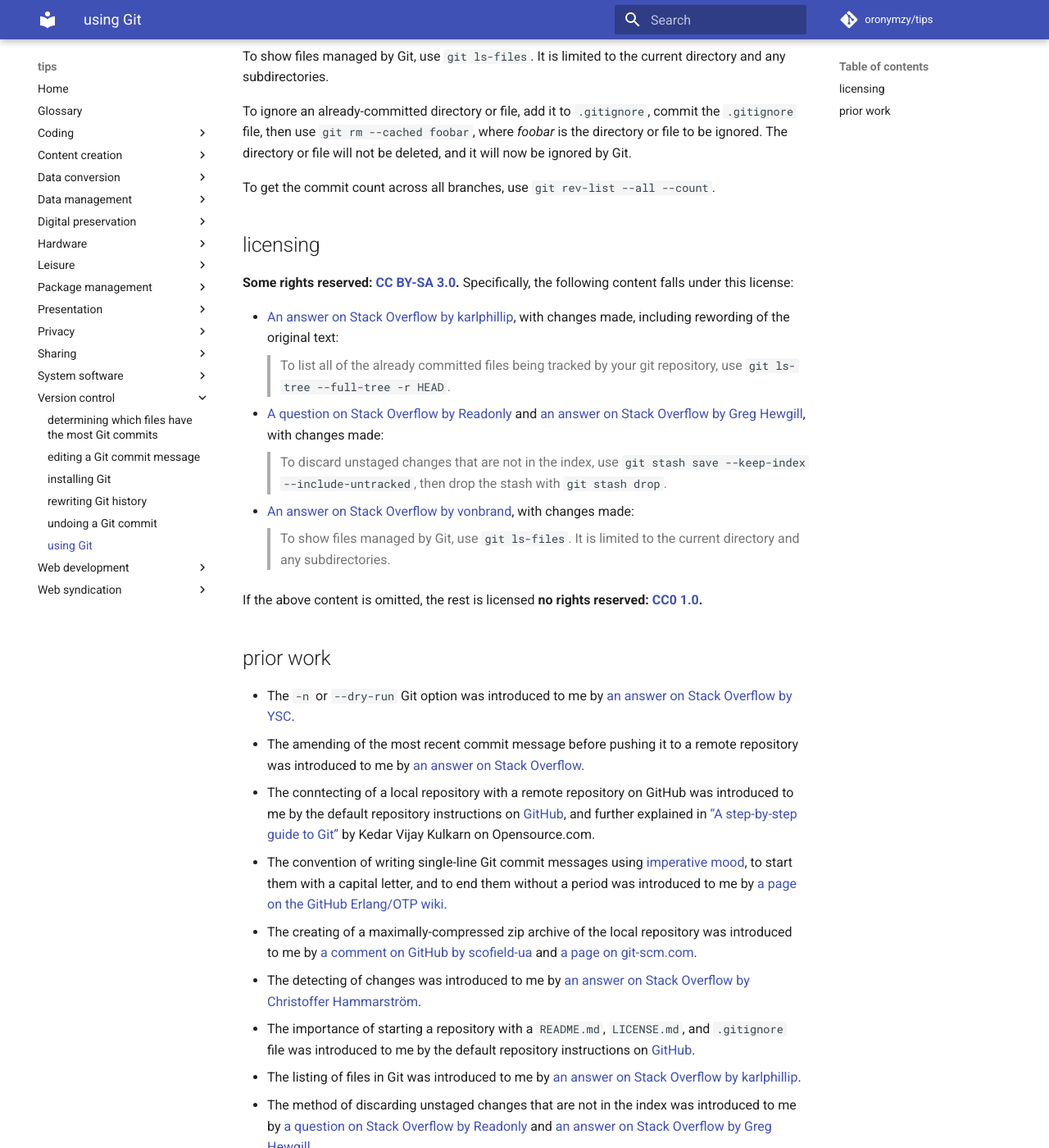
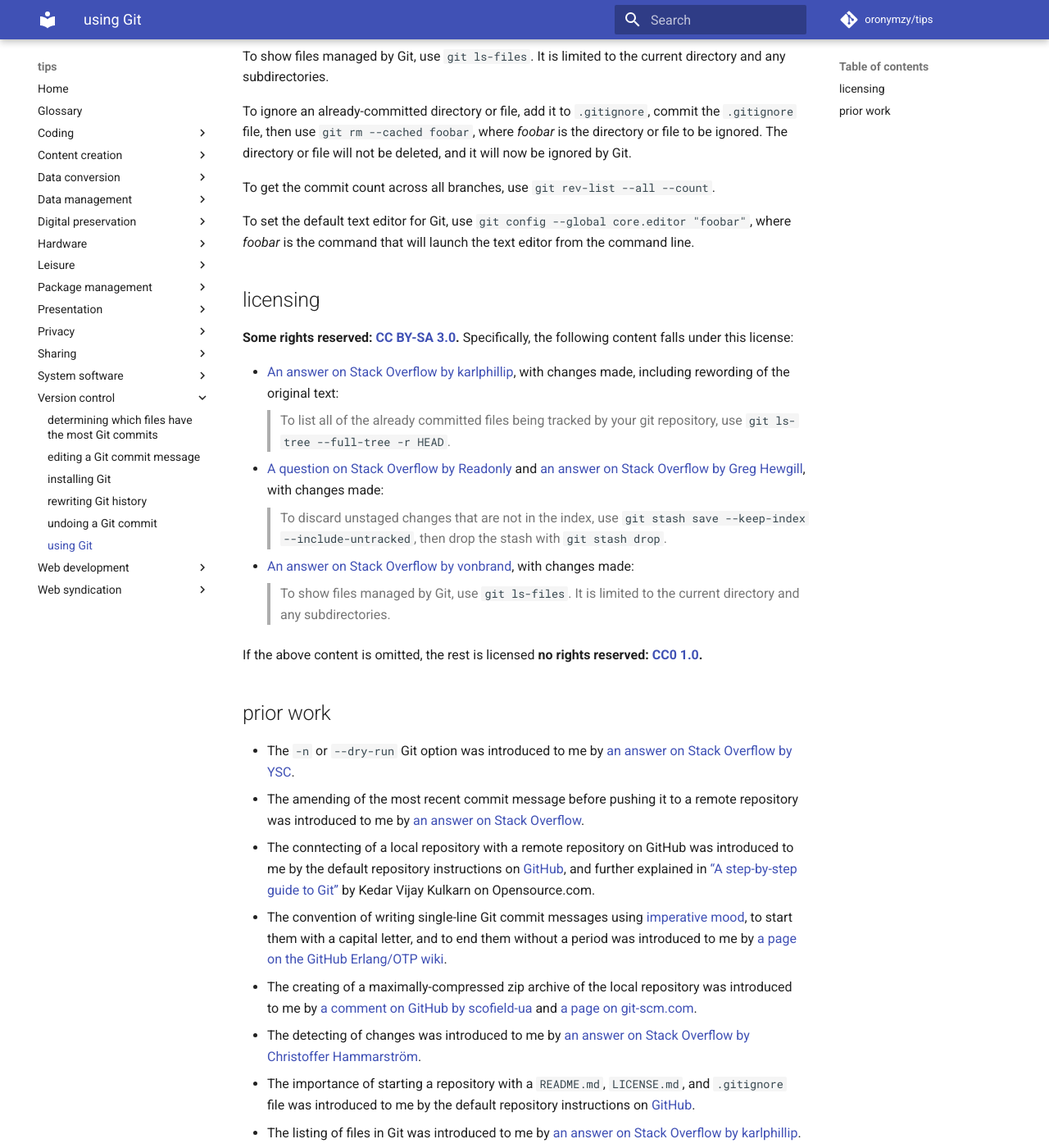
Before and after one commit to oronymzy/tips, an MkDocs documentation site: the page built from docs/usngGit.md, in a window 1280 px wide and 1400 px high, scrolled down 1119 px. Shown: the whole window at 82% size. Built offline with MkDocs 1.6.1 and Material for MkDocs 9.7.7, drawn with Linux system fonts in a browser that asks for light colours; comment, search, counter and statistics services are not loaded; some of the changed text lies outside the part shown.

Commit message:
Add method of setting the default text editor for Git

```diff
--- a/docs/usngGit.md
+++ b/docs/usngGit.md
@@ -27,6 +27,8 @@ To ignore an already-committed directory or file, add it to `.gitignore`, commit
 
 To get the commit count across all branches, use `git rev-list --all --count`.
 
+To set the default text editor for Git, use `git config --global core.editor "foobar"`, where *foobar* is the command that will launch the text editor from the command line.
+
 ## licensing
 **Some rights reserved: [CC BY-SA 3.0](https://creativecommons.org/licenses/by-sa/3.0/).** Specifically, the following content falls under this license:
 
@@ -52,6 +54,7 @@ If the above content is omitted, the rest is licensed **no rights reserved: [CC0
 - The method of getting the commit count across all branches was introduced to me by [an answer on Stack Overflow](https://stackoverflow.com/questions/677436/how-do-i-get-the-git-commit-count/4061706#4061706).
 - The method of ignoring an already-committed directory or file was introduced to me by [an answer on Stack Overflow by manojlds](https://stackoverflow.com/questions/6535362/gitignore-after-commit/6535459#6535459).
 - The method of searching through commit messages was introduced to me by [an answer on Stack Overflow by hobbs](https://stackoverflow.com/questions/3826748/how-to-search-in-commit-messages-using-command-line/3826800#3826800).
+- The method of setting the default text editor for Git was introduced to me by [an answer on Stack Overflow by digitaldreamer](https://stackoverflow.com/questions/2596805/how-do-i-make-git-use-the-editor-of-my-choice-for-commits/2596835#2596835).
 - The method of viewing a specified commit was introduced to me by [an answer on Stack Overflow by Graham Borland](https://stackoverflow.com/questions/7663451/view-a-specific-git-commit/7663506#7663506).
 - The renaming of a shortname of a remote was introduced to me by [a page on git-scm.com](https://git-scm.com/book/en/v2/Git-Basics-Working-with-Remotes#_renaming_and_removing_remotes).
 - The setting of email and user name was introduced to me by [a page on git-scm.com](https://git-scm.com/book/en/v2/Getting-Started-First-Time-Git-Setup#_your_identity).
```
